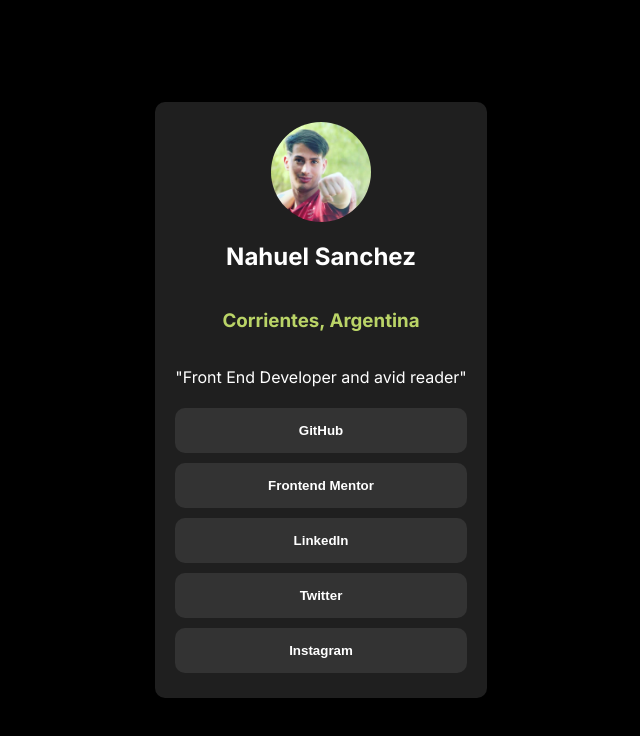
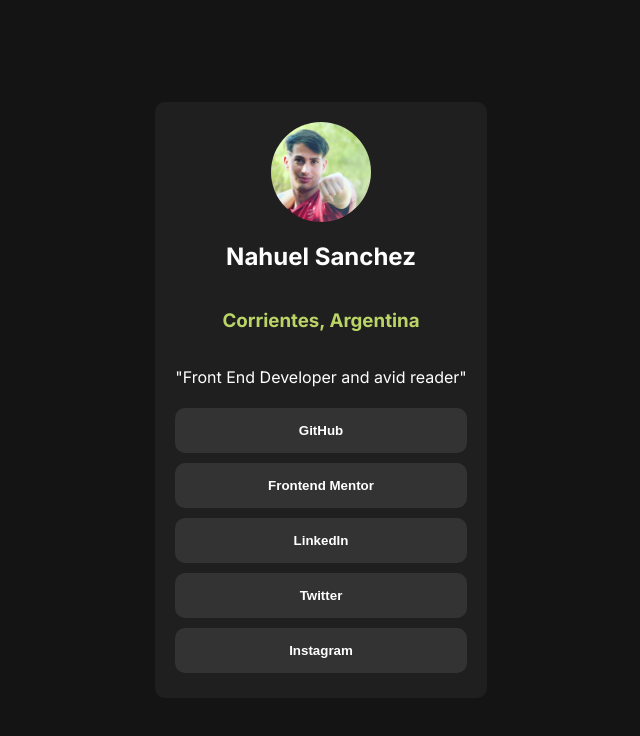
Before and after one commit to SMNahuel/metodologiasCSS, a Next.js app in the folder BEM/reactbem/: page / in a window 1280 px wide. Shown: the top 736 px of the page, without its empty margins (319-959 px from the left). Built offline with nearby package versions, Linux system fonts and the light colour scheme.

Commit message:
solved desing for frontmentor

```diff
--- a/BEM/reactbem/app/globals.css
+++ b/BEM/reactbem/app/globals.css
@@ -1,6 +1,6 @@
 body {
-  color: rgb(var(--foreground-rgb));
-  background: black;
+  background-color: hsl(0, 0%, 8%);
+  color: hsl(0, 0%, 100%);
   display: flex;
   align-items: center;
   justify-content: center;
```
